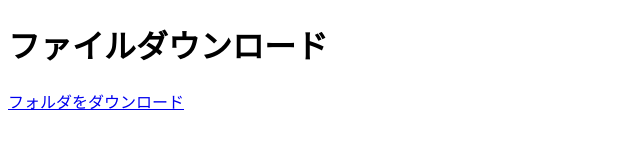
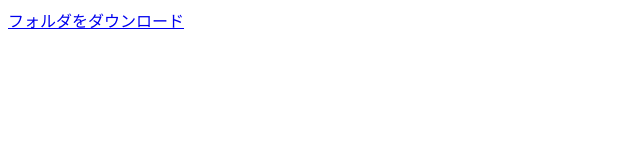
Before and after one commit to itijuku/bloxd_xray, a plain HTML site: page index.html in a window 1280 px wide. Shown: the whole page, without its empty margins (0-640 px from the left). Drawn offline with Linux system fonts and the light colour scheme.

Commit message:
Update index.html

```diff
--- a/index.html
+++ b/index.html
@@ -6,8 +6,6 @@
     <title>ファイルダウンロード</title>
 </head>
 <body>
-    <h1>ファイルダウンロード</h1>
-
     <!-- ファイルへのリンクをクリックしてダウンロード -->
     <a href="xray_by_sss.zip" download="xray.zip">フォルダをダウンロード</a>
 
```
